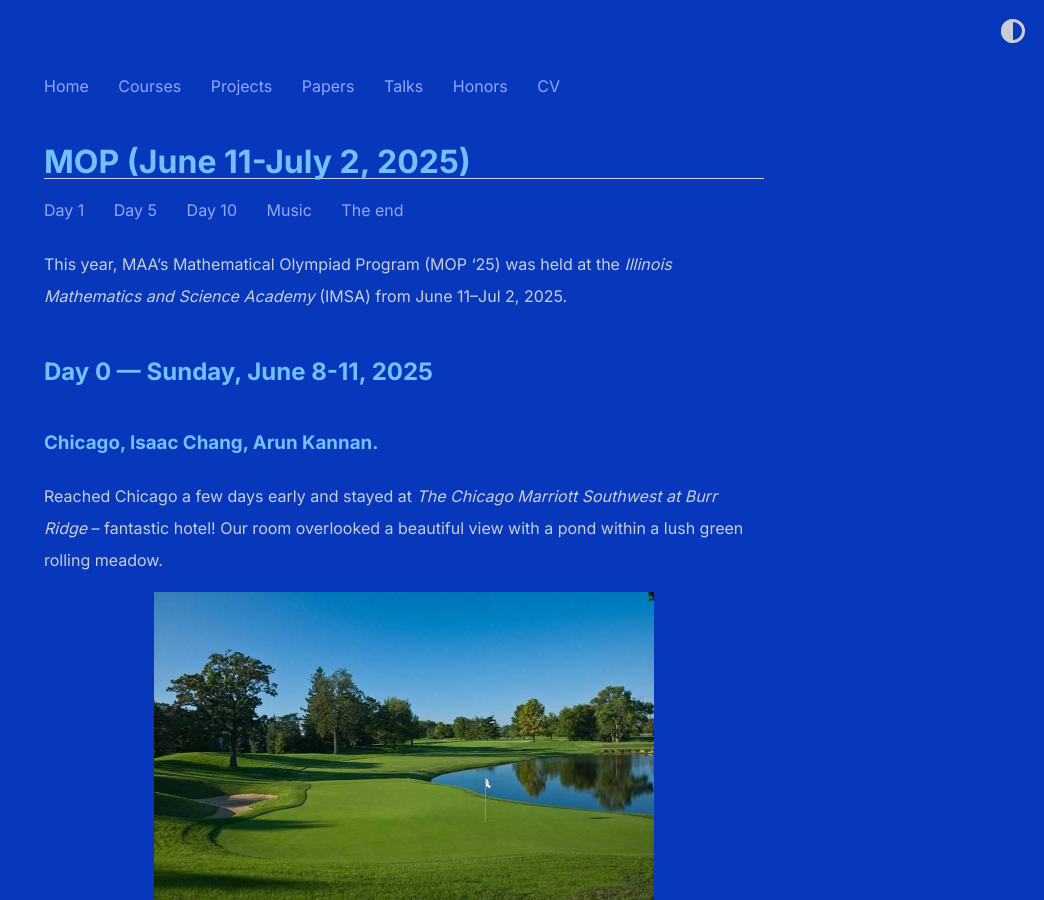
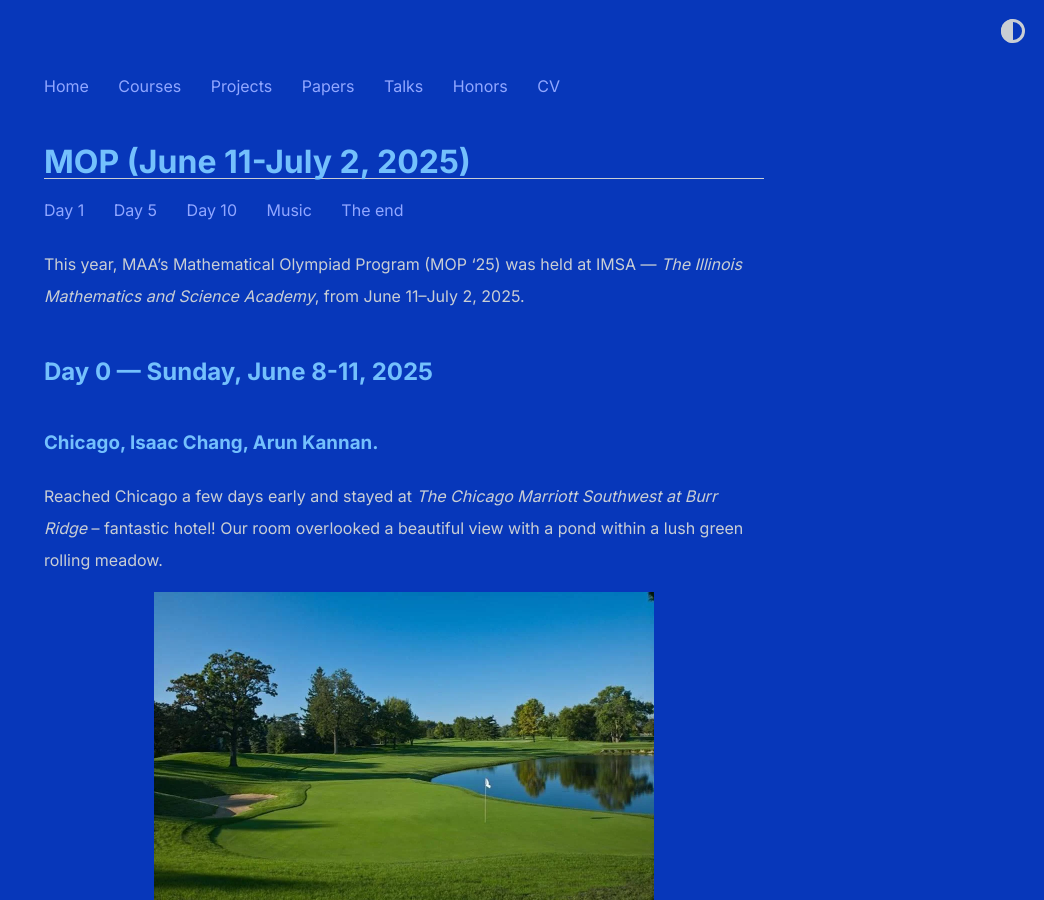
Before and after one commit to shihankanungo/shihankanungo.github.io, a Jekyll site: the page built from mop.md, in a window 1280 px wide and 900 px high. Shown: the whole window, without its empty margins (236-1280 px from the left). Built offline with Jekyll 4.4.1, drawn with Linux system fonts in a browser that asks for light colours.

Commit message:
Update mop.md

```diff
--- a/mop.md
+++ b/mop.md
@@ -4,7 +4,7 @@ title: MOP (June 11-July 2, 2025)
 ---
 
 
-This year, MAA’s Mathematical Olympiad Program (MOP '25) was held at the *Illinois Mathematics and Science Academy* (IMSA) from June 11--Jul 2, 2025.
+This year, MAA’s Mathematical Olympiad Program (MOP '25) was held at IMSA &mdash; *The Illinois Mathematics and Science Academy*, from June 11--July 2, 2025.
 
 
 ## Day 0 &mdash; Sunday, June 8-11, 2025
```
